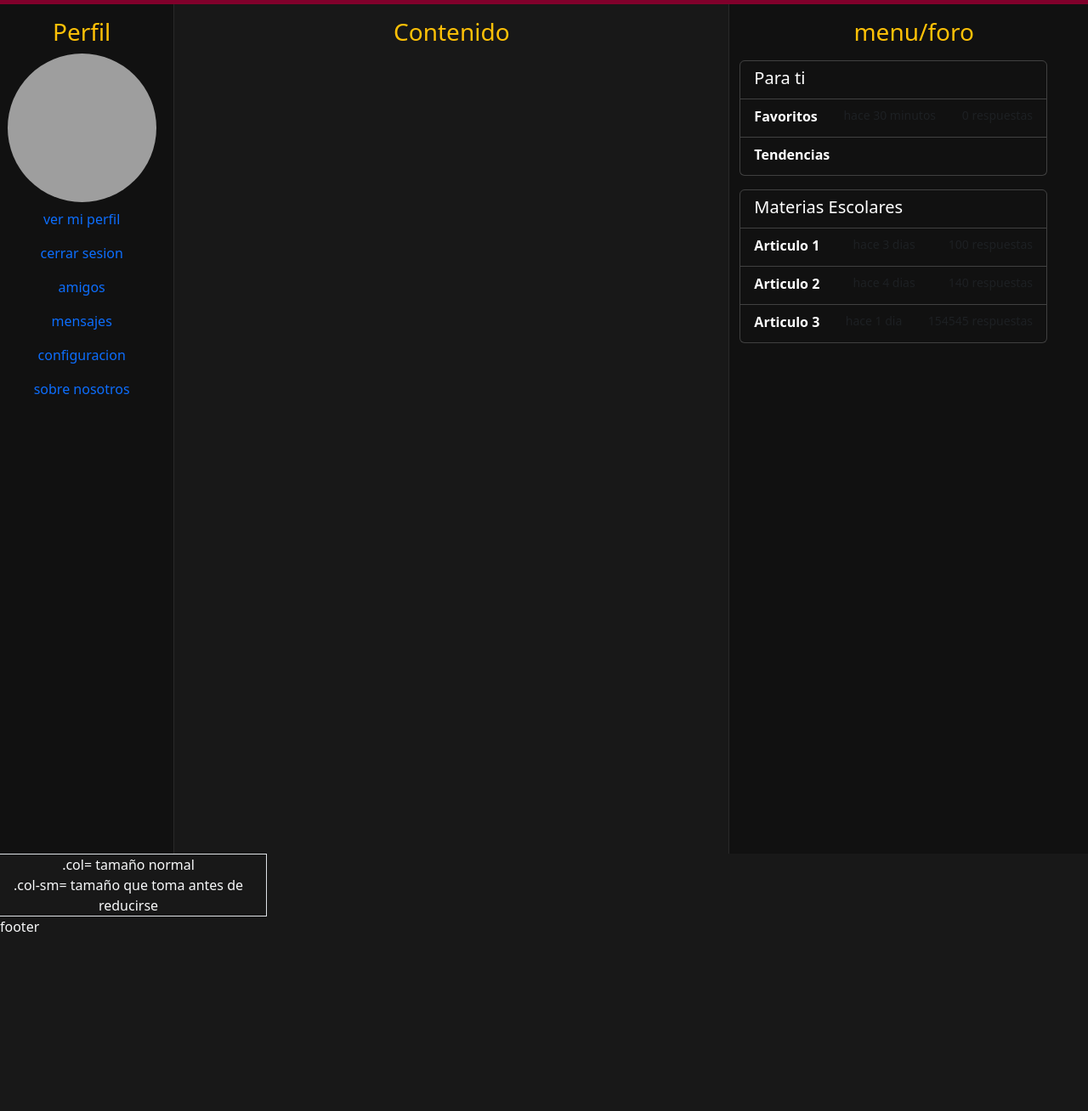
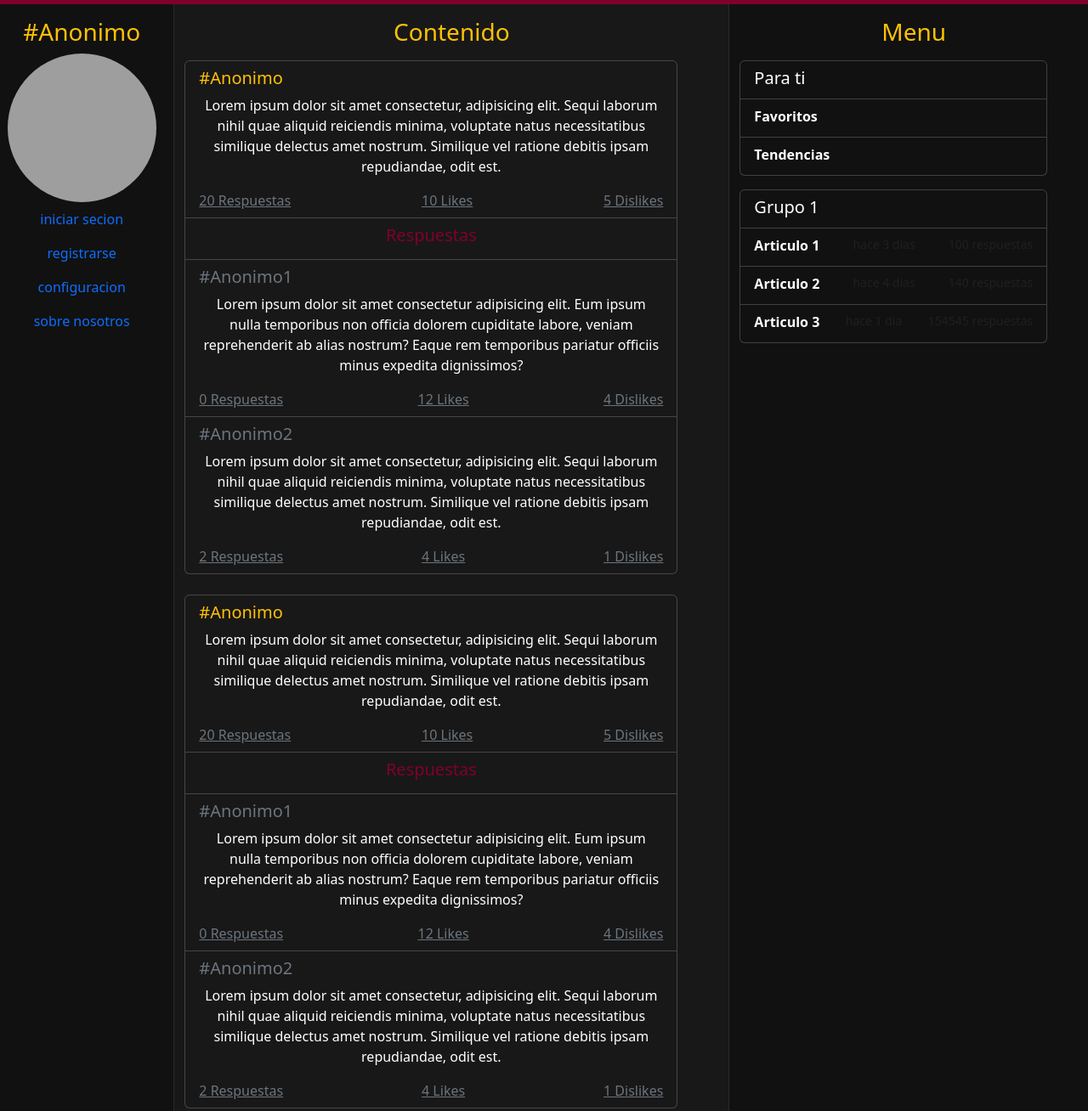
Before and after one commit to 1MaxyZ/Blog_Escolar, a plain HTML site: page index.html in a window 1280 px wide. Shown: the part 51-1359 px from the top of the page at 85% size. Before the commit the page ends 1330 px from the top, so only its background shows below. Drawn offline with nearby package versions, Linux system fonts and the light colour scheme; grey boxes are pictures that could not be loaded.

Commit message:
added contenido

```diff
--- a/index.html
+++ b/index.html
@@ -51,7 +51,7 @@
     <div class="row">
       <!-- perfil -->
       <div class="col-4 col-lg-2 fondo_pag border-end borde pt-3" style="min-height: 500px;">
-        <h3 class="text-warning">Perfil</h3>
+        <h3 class="text-warning">#Anonimo</h3>
         <!-- foto de perfil -->
         <img
           src="https://us.123rf.com/450wm/yupiramos/yupiramos1608/yupiramos160819017/61416478-avatar-cabeza-masculina-perfil-icono-persona-social-sitio-web-miembro-ilustraci%C3%B3n-vectorial.jpg"
@@ -59,16 +59,10 @@
         <!-- links -->
         <ul class="nav flex-column">
           <li class="nav-item">
-            <a class="nav-link" href="#">ver mi perfil</a>
+            <a class="nav-link" href="#">iniciar secion</a>
           </li>
           <li class="nav-item">
-            <a class="nav-link" href="#">cerrar sesion</a>
-          </li>
-          <li class="nav-item">
-            <a class="nav-link" href="#">amigos</a>
-          </li>
-          <li class="nav-item">
-            <a class="nav-link" href="#">mensajes</a>
+            <a class="nav-link" href="#">registrarse</a>
           </li>
           <li class="nav-item">
             <a class="nav-link" href="#">configuracion</a>
@@ -81,13 +75,153 @@
       <!-- contenido -->
       <div class="col pt-3 contenido">
         <h3 class="text-warning">Contenido</h3>
+        <!-- grupo de mensaje -->
+        <ol class="list-group ms-0 me-5 mt-3 mb-4">
+          <!-- comentario -->
+          <div class="list-group-item">
+            <!-- nombre del usuario -->
+            <div class="d-flex justify-content-between text-warning">
+              <h5>#Anonimo</h5>
+            </div>
+            <!-- mensaje -->
+            <div>
+              <p>Lorem ipsum dolor sit amet consectetur, adipisicing elit. Sequi laborum nihil quae aliquid
+                reiciendis minima, voluptate natus necessitatibus similique delectus amet nostrum. Similique vel ratione
+                debitis ipsam repudiandae, odit est.
+              </p>
+            </div>
+            <!-- interaccion -->
+            <div href="#" class=" d-flex w-100 justify-content-between" aria-current="true">
+              <a class="text-secondary"> 20 Respuestas</a>
+              <a class="text-secondary">10 Likes</a>
+              <a class="text-secondary">5 Dislikes</a>
+            </div>
+          </div>
+          <!-- lista de repuestas -->
+          <div class="list-group-item">
+            <div style="color: #80002b;">
+              <h5>Respuestas</h5>
+            </div>
+          </div>
+          <!-- respuesta 1 -->
+          <div class="list-group-item">
+            <!-- nombre del usuario -->
+            <div class="d-flex justify-content-between text-secondary">
+              <h5>#Anonimo1</h5>
+            </div>
+            <!-- mensaje -->
+            <div>
+              <p>Lorem ipsum dolor sit amet consectetur adipisicing elit. Eum ipsum nulla temporibus non officia
+                dolorem
+                cupiditate labore, veniam reprehenderit ab alias nostrum? Eaque rem temporibus pariatur officiis minus
+                expedita dignissimos?
+              </p>
+            </div>
+            <!-- interaccion -->
+            <div href="#" class=" d-flex w-100 justify-content-between" aria-current="true">
+              <a class="text-secondary">0 Respuestas</a>
+              <a class="text-secondary">12 Likes</a>
+              <a class="text-secondary">4 Dislikes</a>
+            </div>
+          </div>
+          <!-- respuesta 2 -->
+          <div class="list-group-item">
+            <!-- nombre del usuario -->
+            <div class="d-flex justify-content-between text-secondary">
+              <h5>#Anonimo2</h5>
+            </div>
+            <!-- mensaje -->
+            <div>
+              <p>Lorem ipsum dolor sit amet consectetur, adipisicing elit. Sequi laborum nihil quae aliquid
+                reiciendis minima, voluptate natus necessitatibus similique delectus amet nostrum. Similique vel ratione
+                debitis ipsam repudiandae, odit est.
+              </p>
+            </div>
+            <!-- interaccion -->
+            <div href="#" class=" d-flex w-100 justify-content-between" aria-current="true">
+              <a class="text-secondary">2 Respuestas</a>
+              <a class="text-secondary">4 Likes</a>
+              <a class="text-secondary">1 Dislikes</a>
+            </div>
+          </div>
+        </ol>
+        <!-- grupo de mensaje 2 -->
+        <ol class="list-group ms-0 me-5 mt-3 mb-4">
+          <!-- comentario -->
+          <div class="list-group-item">
+            <!-- nombre del usuario -->
+            <div class="d-flex justify-content-between text-warning">
+              <h5>#Anonimo</h5>
+            </div>
+            <!-- mensaje -->
+            <div>
+              <p>Lorem ipsum dolor sit amet consectetur, adipisicing elit. Sequi laborum nihil quae aliquid
+                reiciendis minima, voluptate natus necessitatibus similique delectus amet nostrum. Similique vel ratione
+                debitis ipsam repudiandae, odit est.
+              </p>
+            </div>
+            <!-- interaccion -->
+            <div href="#" class=" d-flex w-100 justify-content-between" aria-current="true">
+              <a class="text-secondary"> 20 Respuestas</a>
+              <a class="text-secondary">10 Likes</a>
+              <a class="text-secondary">5 Dislikes</a>
+            </div>
+          </div>
+          <!-- lista de repuestas -->
+          <div class="list-group-item">
+            <div style="color: #80002b;">
+              <h5>Respuestas</h5>
+            </div>
+          </div>
+          <!-- respuesta 1 -->
+          <div class="list-group-item">
+            <!-- nombre del usuario -->
+            <div class="d-flex justify-content-between text-secondary">
+              <h5>#Anonimo1</h5>
+            </div>
+            <!-- mensaje -->
+            <div>
+              <p>Lorem ipsum dolor sit amet consectetur adipisicing elit. Eum ipsum nulla temporibus non officia
+                dolorem
+                cupiditate labore, veniam reprehenderit ab alias nostrum? Eaque rem temporibus pariatur officiis minus
+                expedita dignissimos?
+              </p>
+            </div>
+            <!-- interaccion -->
+            <div href="#" class=" d-flex w-100 justify-content-between" aria-current="true">
+              <a class="text-secondary">0 Respuestas</a>
+              <a class="text-secondary">12 Likes</a>
+              <a class="text-secondary">4 Dislikes</a>
+            </div>
+          </div>
+          <!-- respuesta 2 -->
+          <div class="list-group-item">
+            <!-- nombre del usuario -->
+            <div class="d-flex justify-content-between text-secondary">
+              <h5>#Anonimo2</h5>
+            </div>
+            <!-- mensaje -->
+            <div>
+              <p>Lorem ipsum dolor sit amet consectetur, adipisicing elit. Sequi laborum nihil quae aliquid
+                reiciendis minima, voluptate natus necessitatibus similique delectus amet nostrum. Similique vel ratione
+                debitis ipsam repudiandae, odit est.
+              </p>
+            </div>
+            <!-- interaccion -->
+            <div href="#" class=" d-flex w-100 justify-content-between" aria-current="true">
+              <a class="text-secondary">2 Respuestas</a>
+              <a class="text-secondary">4 Likes</a>
+              <a class="text-secondary">1 Dislikes</a>
+            </div>
+          </div>
+        </ol>
       </div>
-      <!-- menu / foro -->
+      <!-- menu -->
       <div class="col-4 fondo_pag border-start borde pt-3">
-        <h3 class="text-warning">menu/foro</h3>
+        <h3 class="text-warning">Menu</h3>
         <!-- para ti -->
         <ol class="list-group ms-0 me-5 mt-3 mb-3">
-          <div class="list-group-item list-group-item-action">
+          <div class="list-group-item">
             <div class="d-flex w-100 justify-content-between">
               <!-- nombre del grupo -->
               <h5 class="mb-1">Para ti</h5>
@@ -97,8 +231,6 @@
           <a href="#" class="list-group-item list-group-item-action d-flex w-100 justify-content-between"
             aria-current="true">
             <p class="mb-1 fw-semibold">Favoritos</p>
-            <small class="text-muted"> hace 30 minutos</small>
-            <small class="text-muted">0 respuestas</small>
           </a>
           <!-- mas visitada/ tendencia -->
           <a href="#" class="list-group-item list-group-item-action d-flex w-100 justify-content-between"
@@ -106,12 +238,12 @@
             <p class="mb-1 fw-semibold">Tendencias</p>
           </a>
         </ol>
-        <!-- Materias escolares -->
+        <!-- grupo 1 -->
         <ol class="list-group ms-0 me-5 mt-3 mb-3">
-          <div class="list-group-item list-group-item-action">
+          <div class="list-group-item">
             <div class="d-flex w-100 justify-content-between">
               <!-- nombre del grupo -->
-              <h5 class="mb-1">Materias Escolares</h5>
+              <h5 class="mb-1">Grupo 1</h5>
             </div>
           </div>
           <!-- articulo 1: tipo lista -->
@@ -135,52 +267,6 @@
             <small class="text-muted">hace 1 dia</small>
             <small class="text-muted">154545 respuestas</small>
           </a>
-          <!-- articulo 4: tipo dropdown (no funciono) -->
-
-          <!-- <li class="list-group-item list-group-item-action d-flex w-100 justify-content-between" aria-current="true">
-            <button class="btn dropdown-toggle p-0 mb-1 fw-semibold" type="button" data-bs-toggle="dropdown"
-              aria-expanded="false">
-              Articulo 2: tipo dropdown
-            </button>
-            <small class="text-muted">hace 3 dias</small>
-            <small class="text-muted">320 respuestas</small>
-            <ul class="dropdown-menu dropdown-menu-dark">
-              <li><a class="dropdown-item" href="#">Action</a></li>
-              <li><a class="dropdown-item" href="#">Another action</a></li>
-              <li><a class="dropdown-item" href="#">Something else here</a></li>
-              <li><a class="dropdown-item" href="#">Separated link</a></li>
-            </ul>
-          </li>
-          <li class="list-group-item list-group-item-action d-flex justify-content-between align-items-start">
-            <div class="dropdown m-0">
-              <button class="btn dropdown-toggle" type="button" id="dropdownMenuButton" data-bs-toggle="dropdown"
-                aria-haspopup="true" aria-expanded="false">
-                <div class="fw-bold">Literatura</div>
-              </button>
-              <div class="dropdown-menu" aria-labelledby="dropdownMenuButton">
-                <a class="dropdown-item list-group-item-action" href="#">1er Grado</a>
-                <a class="dropdown-item list-group-item-action" href="#">2do Grado</a>
-                <a class="dropdown-item list-group-item-action" href="#">3er Grado</a>
-                <a class="dropdown-item list-group-item-action" href="#">4to grado</a>
-              </div>
-            </div>
-            <span class="badge bg-warning rounded-pill"></span>
-          </li>
-          <li class="list-group-item d-flex justify-content-between align-items-start">
-            <div class="dropdown m-0">
-              <button class="btn btn-light dropdown-toggle" type="button" id="dropdownMenuButton"
-                data-bs-toggle="dropdown" aria-haspopup="true" aria-expanded="false">
-                <div class="fw-bold">Matematica</div>
-              </button>
-              <div class="dropdown-menu" aria-labelledby="dropdownMenuButton">
-                <a class="dropdown-item" href="#">1er Grado</a>
-                <a class="dropdown-item" href="#">2do Grado</a>
-                <a class="dropdown-item" href="#">3er Grado</a>
-                <a class="dropdown-item" href="#">4to grado</a>
-              </div>
-            </div>
-            <span class="badge bg-warning rounded-pill">777</span>
-          </li> -->
         </ol>
       </div>
       <!-- forzar a la columna a una nueva linea -->
```
